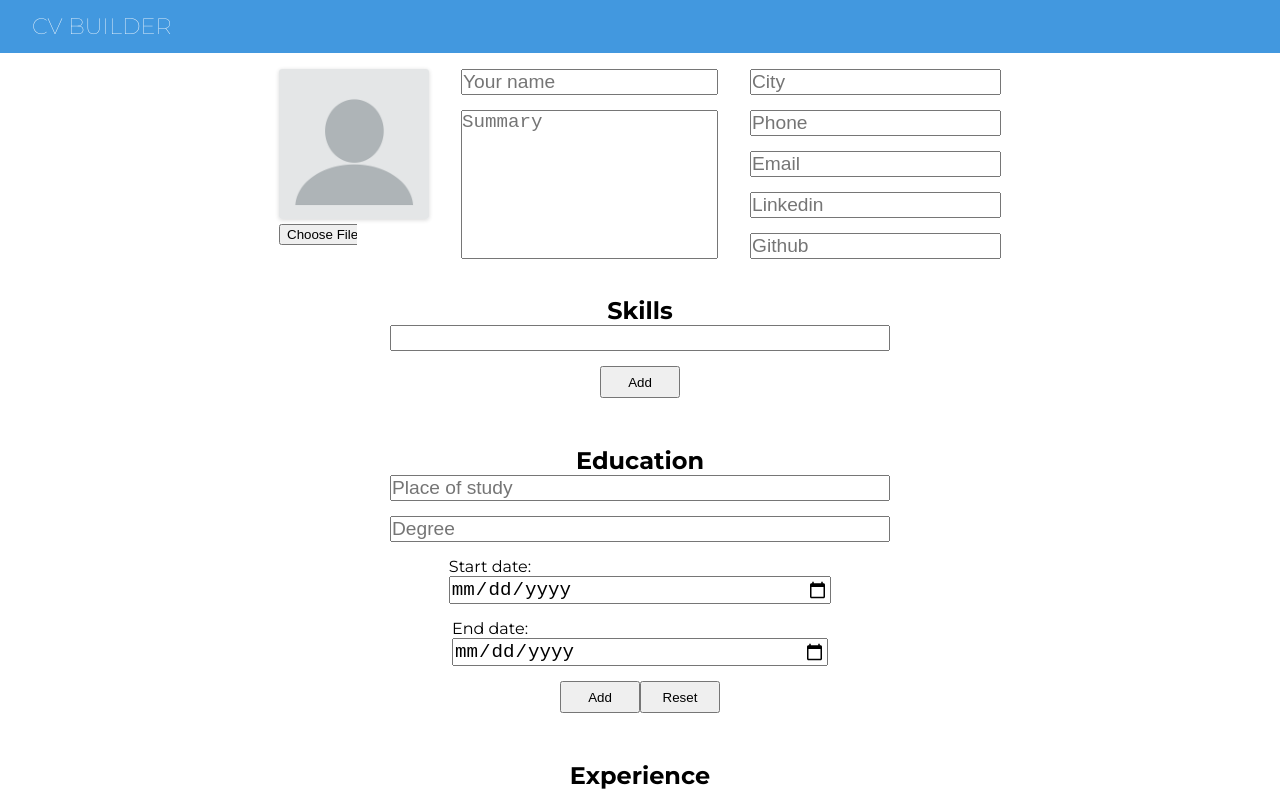
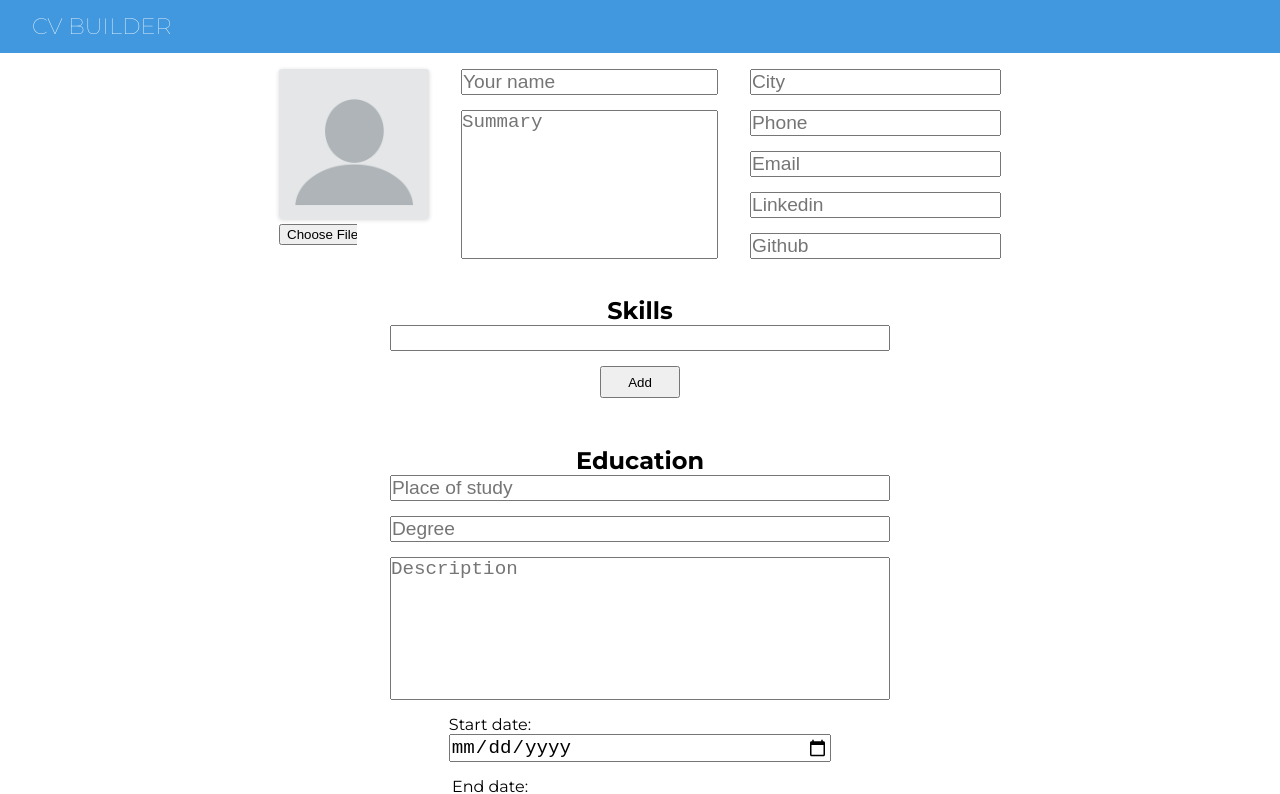
Before and after one commit to alessandrovinciabc/cv-builder-react, a React (Create React App) app: page / in a window 1280 px wide. Shown: the top 794 px of the page. Built offline with nearby package versions, Linux system fonts and the light colour scheme.

Commit message:
Add description field for education section

```diff
--- a/src/Components/Builder/Builder.js
+++ b/src/Components/Builder/Builder.js
@@ -111,6 +111,11 @@ class Builder extends React.Component {
             autoComplete="off"
             placeholder="Degree"
           />
+          <textarea
+            className="Builder__input Builder__input--summary Education__input"
+            placeholder="Description"
+            autoComplete="off"
+          />
           <label>
             Start date:
             <input
```
